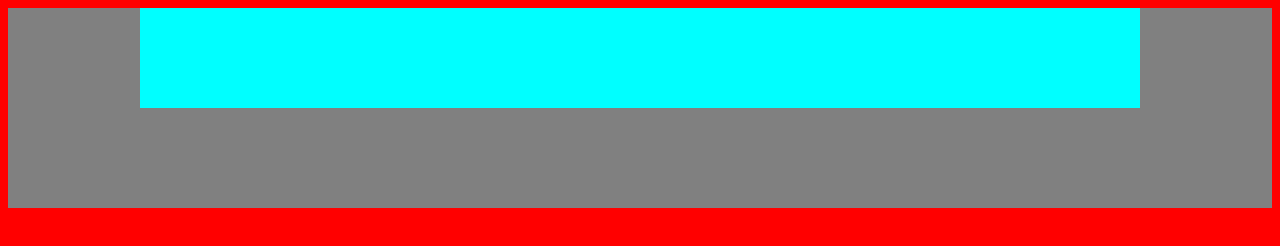
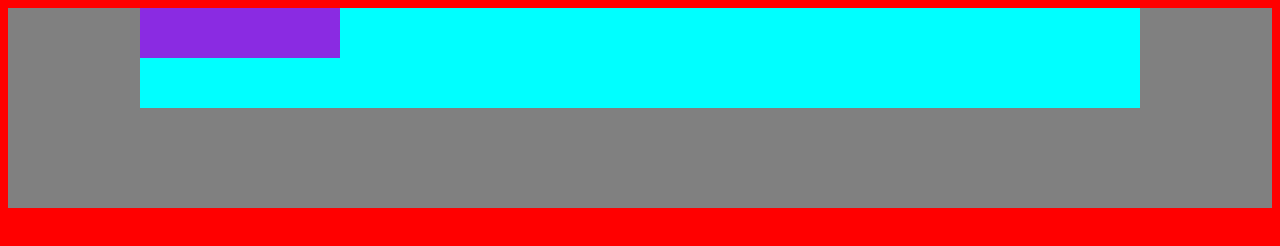
Before and after one commit to sviatbk/test, a plain HTML site: page index.html in a window 1280 px wide. Drawn offline with Linux system fonts and the light colour scheme.

Commit message:
create nav

```diff
--- a/css/style.css
+++ b/css/style.css
@@ -14,3 +14,10 @@ body {
     background-color: gray;
     height: 200px;
 }
+
+nav {
+    width: 200px;
+    max-width: 100%;
+    height: 50px;
+    background-color: blueviolet;
+}
--- a/index.html
+++ b/index.html
@@ -10,7 +10,9 @@
 </head>
 <header class="header">
     <div class="container">
+        <nav>
 
+        </nav>
     </div>
 </header>
 
```
